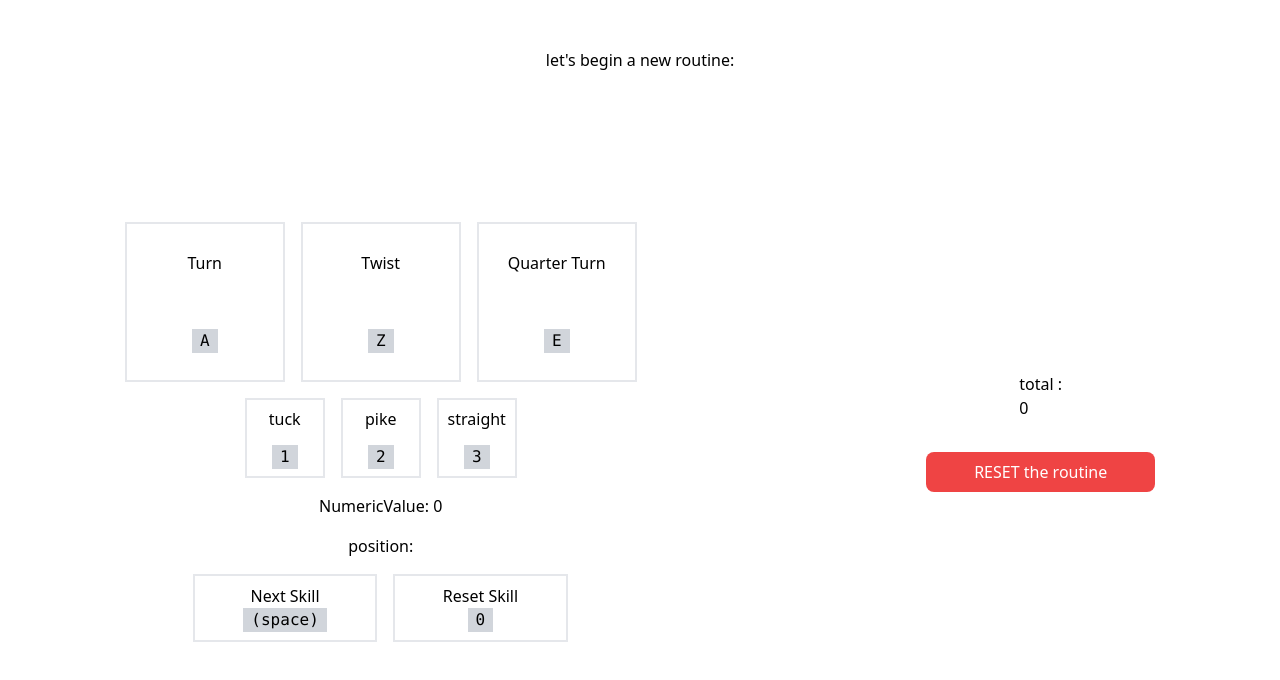
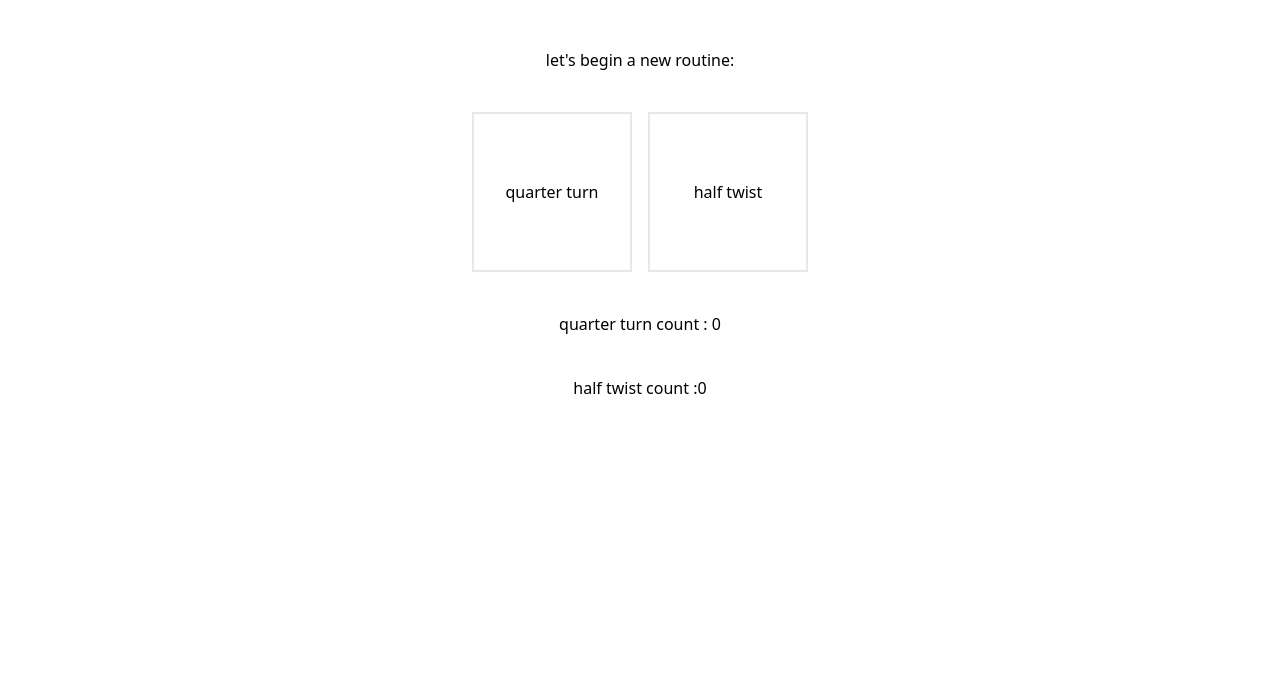
Before and after one commit to MattFreelanceWeb/tra-easycop, a Next.js app: page / in a window 1280 px wide. Shown: the top 680 px of the page. Built offline with nearby package versions, Linux system fonts and the light colour scheme.

Commit message:
♻️ refactoring the skillSet component in the calculator directory

```diff
--- /dev/null
+++ b/components/calculator/Calculator.tsx
@@ -0,0 +1,22 @@
+import React, { useState } from "react";
+import Btn from "./btn/Btn";
+
+type Props = {};
+
+function Calculator({}: Props) {
+  const [quarterTurnCount, setQuarterTurnCount] = useState<number>(0)
+  const [halfTwistCount, setHalfTwistCount] = useState<number>(0)
+
+  return (
+    <>
+      <div className="flex gap-4">
+        <Btn title={" quarter turn"} setKey={'a'} count={quarterTurnCount} setCount={setQuarterTurnCount} />
+        <Btn title={"half twist"} setKey={'z'} count={halfTwistCount} setCount={setHalfTwistCount}/>
+      </div>
+      <div>quarter turn count : {quarterTurnCount}</div>
+       <div>half twist count :{halfTwistCount}</div>
+    </>
+  );
+}
+
+export default Calculator;
--- /dev/null
+++ b/components/calculator/btn/Btn.tsx
@@ -0,0 +1,41 @@
+import React, { useEffect, useRef } from "react";
+
+type Props = { title: string; setKey: string, count:number, setCount:Function};
+
+function Btn({ title, setKey, count, setCount }: Props) {
+  {/* get the dom element */ }
+  const btnRef: any = useRef();
+
+  const incrementCount = () => {
+    setCount(count + 1)
+  }
+
+  useEffect(() => {
+    {/* on the keypress define in the prop setKey lunch the onClick event*/ }
+    const handleKeyPress = (event: any) => {
+      if (event.key === setKey ) {
+        btnRef.current.click();
+      }
+    };
+
+    document.addEventListener("keydown", handleKeyPress);
+    return () => {
+      document.removeEventListener("keydown", handleKeyPress);
+    };
+  }, [setKey]);
+
+
+  return (
+    <button
+      ref={btnRef}
+      onClick={() => {
+        incrementCount()
+      }}
+      className="w-40 h-40 border-2"
+    >
+      {title}
+    </button>
+  );
+}
+
+export default Btn;
--- a/pages/index.tsx
+++ b/pages/index.tsx
@@ -1,6 +1,7 @@
 import Head from "next/head";
 import { Inter } from "next/font/google";
 import SkillSet from "@/components/SkillSet";
+import Calculator from "@/components/calculator/Calculator";
 
 const inter = Inter({ subsets: ["latin"] });
 
@@ -20,8 +21,8 @@ export default function Home() {
       </Head>
       <main className=" flex flex-col items-center justify-center gap-10 py-12 px-4">
         <h1>let&apos;s begin a new routine:</h1>
-        <SkillSet/>
-
+        {/* <SkillSet/> */}
+        <Calculator/>
       </main>
     </>
   );
```
